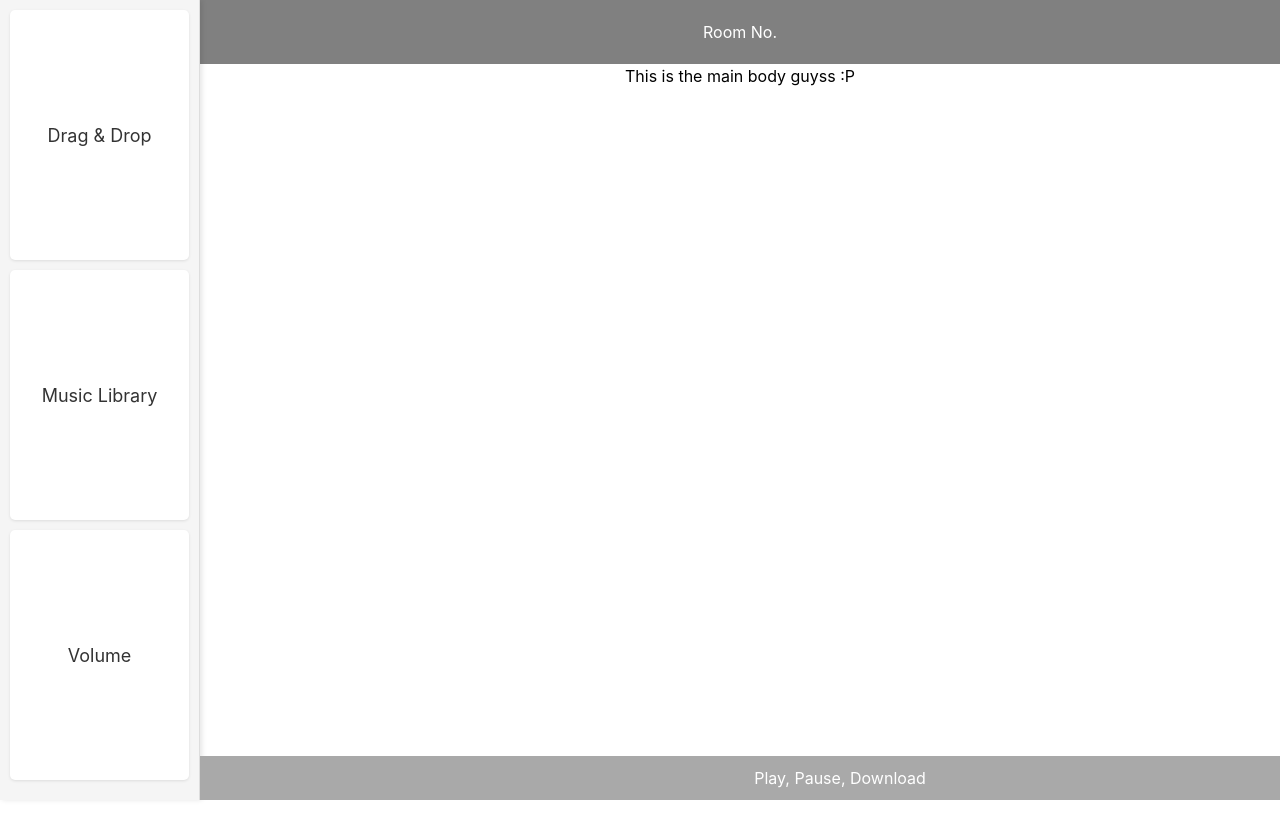
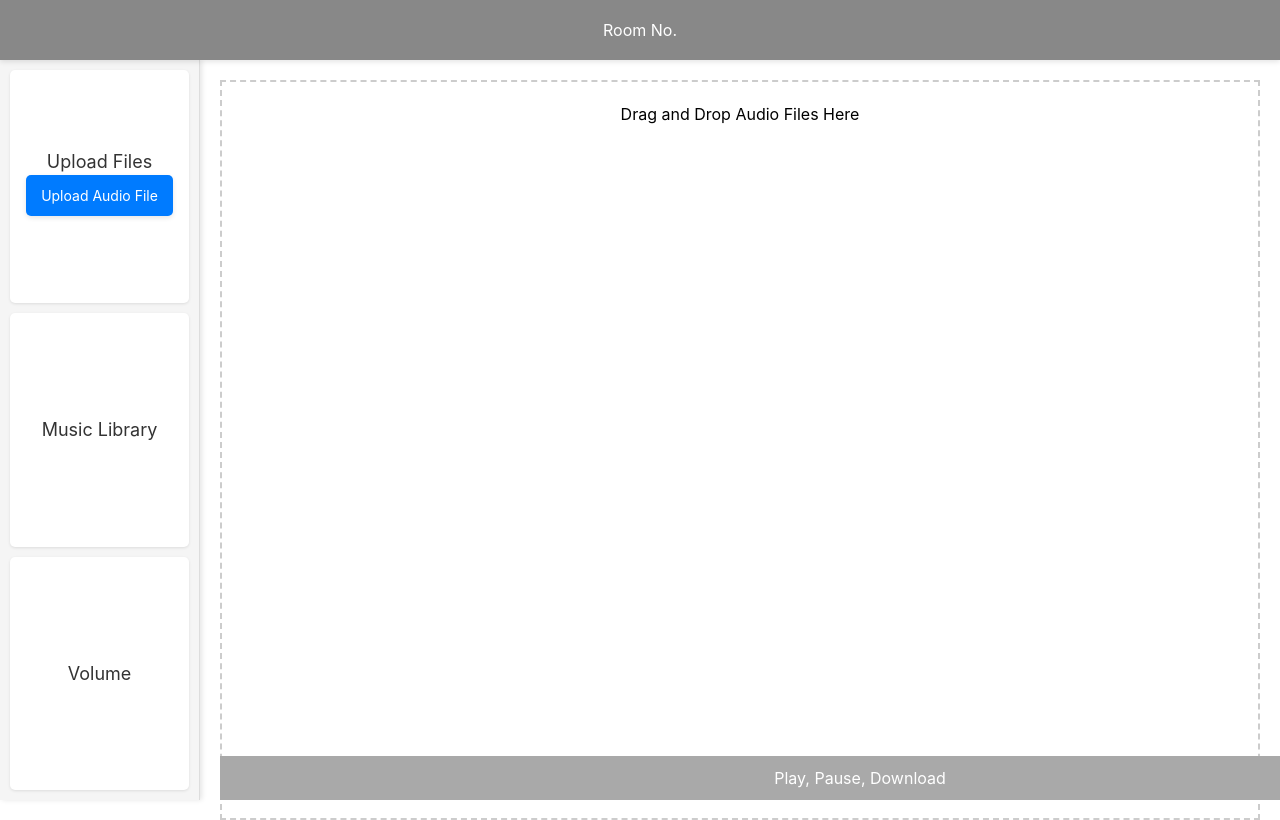
Before and after one commit to Sangie50/Hackthe6ix, a React (Create React App) app in the folder client/: page / in a window 1280 px wide. Built offline with nearby package versions, Linux system fonts and the light colour scheme.

Commit message:
added side panel and upload file button

```diff
--- a/client/src/components/Header/Header.css
+++ b/client/src/components/Header/Header.css
@@ -1,6 +1,13 @@
-.header{
-    background-color: grey;
-    padding: 20px;
-    color: white;
-    text-align: centre;
+.header {
+    width: 100%; /* Full width */
+    height: 60px; /* Set a fixed height for the header */
+    background-color: #888; /* Grey background color */
+    color: white; /* Text color */
+    display: flex;
+    align-items: center;
+    justify-content: center;
+    box-shadow: 0 2px 5px rgba(0, 0, 0, 0.1); /* Add a slight shadow for separation */
+    position: sticky;
+    top: 0;
+    z-index: 10;
 }
--- a/client/src/components/MainBody/MainBody.css
+++ b/client/src/components/MainBody/MainBody.css
@@ -1,4 +1,29 @@
 .main-body {
-    padding: 20px;
-    text-align: center;
+    width: 100%; /* Full width */
+    min-height: calc(100vh - 60px); /* Full height minus header */
+    padding: 20px; /* Padding around content */
+    background-color: #fff; /* White background */
+    border: 2px dashed #ccc; /* Dashed border to indicate drop area */
+    display: flex;
+    flex-direction: column;
+    align-items: center;
+    justify-content: flex-start;
+    box-sizing: border-box;
 }
+
+.dropped-file-list {
+    list-style-type: none; /* Remove default list styling */
+    padding: 0; /* Remove padding */
+    margin-top: 20px; /* Space above the list */
+    width: 100%; /* Full width */
+    max-width: 600px; /* Max width of the list */
+}
+
+.dropped-file-item {
+    padding: 10px; /* Padding inside each item */
+    margin-bottom: 5px; /* Space between items */
+    background-color: #f8f8f8; /* Light grey background */
+    border: 1px solid #ddd; /* Light border */
+    border-radius: 4px; /* Rounded corners */
+    text-align: center; /* Center text */
+}
--- a/client/src/components/MainBody/MainBody.js
+++ b/client/src/components/MainBody/MainBody.js
@@ -1,11 +1,37 @@
-import React from 'react';
-import './MainBody.css';
+import React, { useState } from 'react';
+import './MainBody.css'; // Ensure CSS is properly linked
 
 const MainBody = () => {
+    const [droppedFiles, setDroppedFiles] = useState([]);
+
+    // Handle drop event
+    const handleDrop = (event) => {
+        event.preventDefault();
+        const fileData = event.dataTransfer.getData('text/plain');
+        const file = JSON.parse(fileData);
+        if (file) {
+            setDroppedFiles((prevFiles) => [...prevFiles, file]);
+        }
+    };
+
+    // Handle drag over event to allow drop
+    const handleDragOver = (event) => {
+        event.preventDefault(); // Prevent default behavior to allow dropping
+    };
+
     return (
-        <main className="main-content">
-            <p> This is the main body guyss :P</p>
-        </main>
+        <div className="main-body" onDrop={handleDrop} onDragOver={handleDragOver}>
+            <h2>Drag and Drop Audio Files Here</h2>
+            <div className="audio-drop-zone" id="audioDropZone">
+                {droppedFiles.map((file, index) => (
+                    <div key={index} className="audio-container">
+                        <audio controls src={URL.createObjectURL(file)}>
+                            Your browser does not support the audio element.
+                        </audio>
+                    </div>
+                ))}
+            </div>
+        </div>
     );
 };
 
--- a/client/src/components/SidePanel/SidePanel.css
+++ b/client/src/components/SidePanel/SidePanel.css
@@ -1,15 +1,13 @@
 .side-panel {
-    width: 200px; /* Set a width for the side panel */
+    width: 200px; /* Set a fixed width for the side panel */
     background-color: #f5f5f5; /* Light grey background color */
     padding: 10px; /* Add some padding */
     border-right: 1px solid #ddd; /* Add a border to the right */
     box-shadow: 2px 0 5px rgba(0, 0, 0, 0.1); /* Add a slight shadow for depth */
-    height: 100vh; /* Full height of the viewport */
-    position: fixed; /* Fix the position on the left side */
-    top: 0; /* Align with the top */
-    left: 0; /* Align with the left */
+    height: calc(100vh - 60px); /* Full height of the viewport minus header */
     display: flex; /* Use flexbox for layout */
     flex-direction: column; /* Arrange children in a column */
+    justify-content: space-between; /* Distribute space evenly */
 }
 
 .panel-block {
@@ -21,8 +19,13 @@
     box-shadow: 0 1px 3px rgba(0, 0, 0, 0.1); /* Slight shadow for blocks */
     text-align: center; /* Center text in blocks */
     display: flex; /* Use flexbox for content alignment */
-    align-items: center; /* Vertically center content */
-    justify-content: center; /* Horizontally center content */
+    flex-direction: column; /* Stack content vertically */
+    align-items: center; /* Center items horizontally */
+    justify-content: center; /* Center items vertically */
+}
+
+.panel-block:last-child {
+    margin-bottom: 0; /* Remove the margin from the last block */
 }
 
 .panel-block h3 {
@@ -30,3 +33,43 @@
     font-size: 18px; /* Set a font size for the headings */
     color: #333; /* Dark text color for contrast */
 }
+
+button {
+    padding: 10px 15px; /* Add padding for the button */
+    font-size: 14px; /* Set font size */
+    border: none; /* Remove default border */
+    border-radius: 5px; /* Rounded corners for the button */
+    background-color: #007bff; /* Primary color for the button */
+    color: #fff; /* White text for contrast */
+    cursor: pointer; /* Pointer cursor on hover */
+    margin-bottom: 10px; /* Space below the button */
+    box-shadow: 0 2px 5px rgba(0, 0, 0, 0.1); /* Slight shadow for button */
+}
+
+button:hover {
+    background-color: #0056b3; /* Darker blue on hover */
+}
+
+.file-list {
+    list-style-type: none; /* Remove bullet points */
+    padding: 0; /* Remove default padding */
+    width: 100%; /* Full width */
+    text-align: left; /* Align text to the left */
+}
+
+.file-item {
+    padding: 5px; /* Add padding for list items */
+    border-bottom: 1px solid #eee; /* Separator line */
+    font-size: 14px; /* Set font size for list items */
+    color: #555; /* Text color */
+    cursor: move; /* Cursor change to indicate draggable */
+    transition: background-color 0.2s; /* Smooth transition for hover effect */
+}
+
+.file-item:hover {
+    background-color: #f0f0f0; /* Light grey background on hover */
+}
+
+.file-item:active {
+    background-color: #e0e0e0; /* Slightly darker on click */
+}
--- a/client/src/components/SidePanel/SidePanel.js
+++ b/client/src/components/SidePanel/SidePanel.js
@@ -1,12 +1,47 @@
-import React from 'react';
-import './SidePanel.css'; // Import a CSS file for styling
+import React, { useState } from 'react';
+import './SidePanel.css'; // Import CSS for styling
 
 const SidePanel = () => {
+    const [uploadedFiles, setUploadedFiles] = useState([]);
+
+    // Handle file input change event
+    const handleFileUpload = (event) => {
+        const files = Array.from(event.target.files);
+        setUploadedFiles((prevFiles) => [...prevFiles, ...files]);
+    };
+
+    // Handle drag start event
+    const handleDragStart = (event, file) => {
+        event.dataTransfer.setData('text/plain', file.name);
+        event.dataTransfer.effectAllowed = 'move';
+    };
+
     return (
         <div className="side-panel">
             <div className="panel-block">
-                <h3>Drag & Drop</h3>
-                {/* Additional content for this block can go here */}
+                <h3>Upload Files</h3>
+                <input
+                    type="file"
+                    multiple
+                    onChange={handleFileUpload}
+                    style={{ display: 'none' }} // Hidden file input
+                    id="fileInput"
+                />
+                <button onClick={() => document.getElementById('fileInput').click()}>
+                    Upload Audio File
+                </button>
+                <ul className="file-list">
+                    {uploadedFiles.map((file, index) => (
+                        <li
+                            key={index}
+                            className="file-item"
+                            draggable
+                            onDragStart={(e) => handleDragStart(e, file)}
+                        >
+                            {file.name}
+                        </li>
+                    ))}
+                </ul>
             </div>
             <div className="panel-block">
                 <h3>Music Library</h3>
--- a/client/src/pages/HomePage.js
+++ b/client/src/pages/HomePage.js
@@ -6,12 +6,14 @@ import SidePanel from '../components/SidePanel/SidePanel.js'; // Import the Side
 
 const HomePage = () => {
     return (
-        <div style={{ display: 'flex' }}> {/* Use flexbox to align side panel and main content */}
-            <SidePanel /> {/* Add the SidePanel component */}
-            <div style={{ marginLeft: '200px', flex: 1 }}> {/* Offset main content by panel width */}
-                <Header />
-                <MainBody />
-                <Footer />
+        <div>
+            <Header /> {/* Header across the top */}
+            <div style={{ display: 'flex', height: 'calc(100vh - 60px)' }}> {/* Adjust height dynamically based on header size */}
+                <SidePanel /> {/* Side panel */}
+                <div style={{ flex: 1, padding: '20px' }}> {/* Main content area */}
+                    <MainBody />
+                    <Footer />
+                </div>
             </div>
         </div>
     );
```
